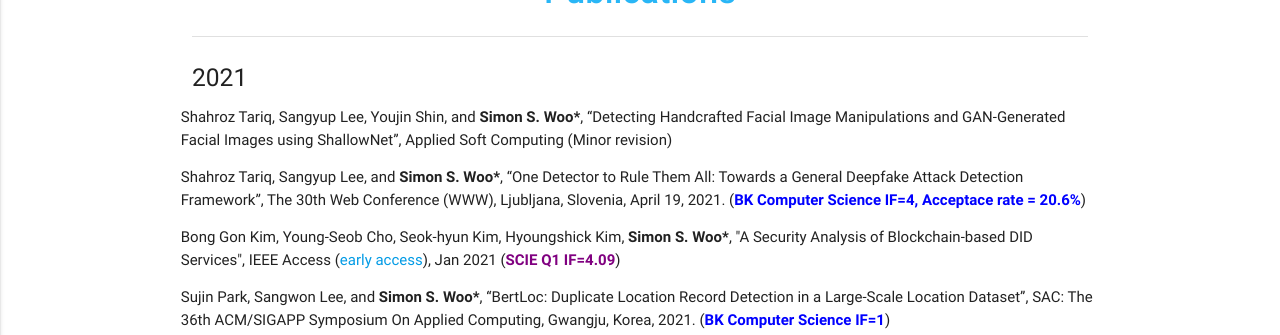
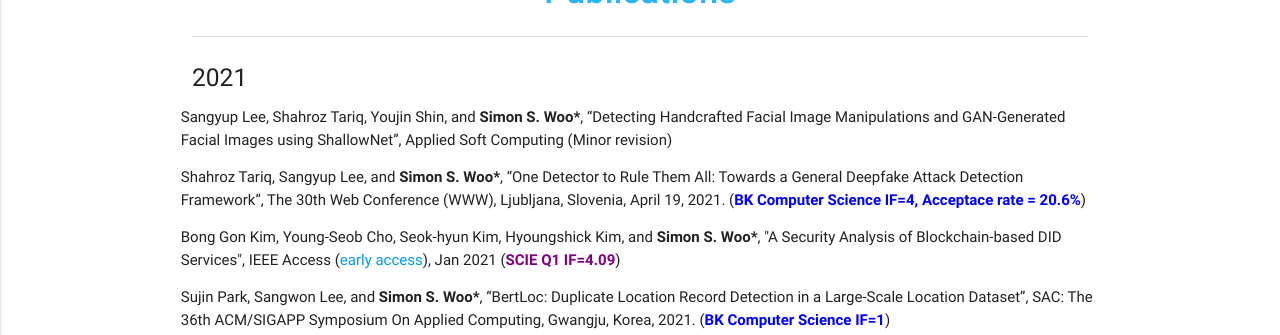
Before and after one commit to Yurim990507/DASH-Lab.github.io, a Jekyll site: the page built from example2.md, in a window 1280 px wide and 900 px high. Shown: the part 123-458 px from the top of the window. Built offline with Jekyll 4.4.1, drawn with Linux system fonts in a browser that asks for light colours.

Commit message:
Update example2.md

```diff
--- a/example2.md
+++ b/example2.md
@@ -12,11 +12,11 @@ permalink: /Publications/
     <h5>2021</h5>
     <div class="row">
 
-<p> Shahroz Tariq, Sangyup Lee, Youjin Shin, and <b>Simon S. Woo*</b>, “Detecting Handcrafted Facial Image Manipulations and GAN-Generated Facial Images using ShallowNet”, Applied Soft Computing (Minor revision)</p>
+<p> Sangyup Lee, Shahroz Tariq, Youjin Shin, and <b>Simon S. Woo*</b>, “Detecting Handcrafted Facial Image Manipulations and GAN-Generated Facial Images using ShallowNet”, Applied Soft Computing (Minor revision)</p>
 
 <p> Shahroz Tariq, Sangyup Lee, and <b>Simon S. Woo*</b>, “One Detector to Rule Them All: Towards a General Deepfake Attack Detection Framework”, The 30th Web Conference (WWW),  Ljubljana, Slovenia, April 19, 2021.  (<b><font color='blue'>BK Computer Science IF=4,  Acceptace rate = 20.6%</font></b>)</p>
 
-<p> Bong Gon Kim, Young-Seob Cho, Seok-hyun Kim, Hyoungshick Kim, <b>Simon S. Woo*</b>, "A Security Analysis of Blockchain-based DID Services", IEEE Access (<a href="https://ieeexplore.ieee.org/document/9336711/authors#authors">early access</a>), Jan 2021 (<b><font color='purple'>SCIE Q1 IF=4.09</font></b>) </p>
+<p> Bong Gon Kim, Young-Seob Cho, Seok-hyun Kim, Hyoungshick Kim, and <b>Simon S. Woo*</b>, "A Security Analysis of Blockchain-based DID Services", IEEE Access (<a href="https://ieeexplore.ieee.org/document/9336711/authors#authors">early access</a>), Jan 2021 (<b><font color='purple'>SCIE Q1 IF=4.09</font></b>) </p>
 
 
 <p> Sujin Park, Sangwon Lee, and <b>Simon S. Woo*</b>, “BertLoc: Duplicate Location Record Detection in a Large-Scale Location Dataset”, SAC: The 36th ACM/SIGAPP Symposium On Applied Computing, Gwangju, Korea, 2021.  (<b><font color='blue'>BK Computer Science IF=1</font></b>)</p>
```
